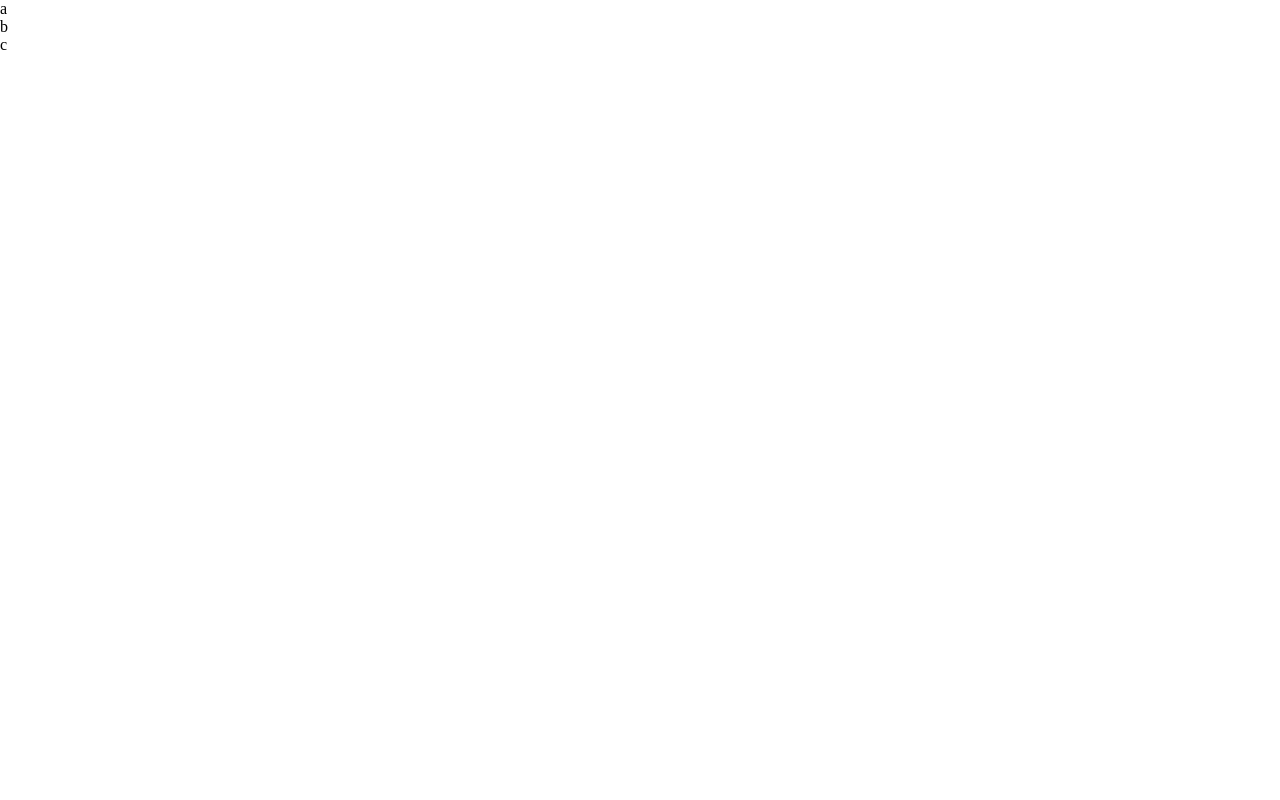
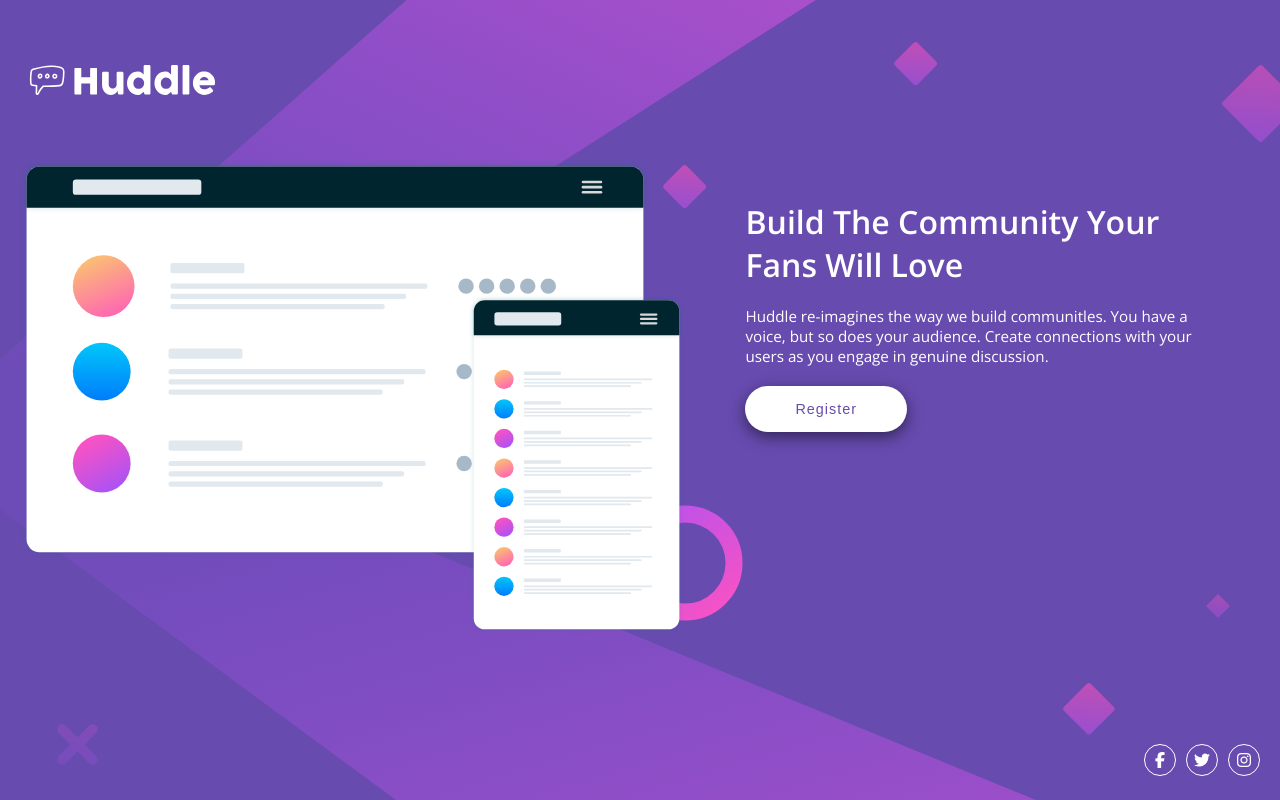
Before and after one commit to GTM35/lp-huddle, a plain HTML site: page index.html in a window 1280 px wide. Drawn offline with nearby package versions, Linux system fonts and the light colour scheme.

Commit message:
Finalizando projeto

```diff
--- a/index.html
+++ b/index.html
@@ -23,8 +23,35 @@
     <link rel="stylesheet" href="./src/css/responsive.css" />
   </head>
   <body>
-    <header>a</header>
-    <main>b</main>
-    <footer>c</footer>
+    <header>
+      <div class="logo">
+        <img src="./src/images/logo.svg" alt="Huddle Logo" />
+      </div>
+    </header>
+    <main>
+      <div class="image-area">
+        <img src="./src/images/illustration-mockups.svg" alt="Mockups" />
+      </div>
+      <div class="info-area">
+        <h1 class="title">Build The Community Your Fans Will Love</h1>
+        <p class="text">
+          Huddle re-imagines the way we build communitles. You have a voice, but
+          so does your audience. Create connections with your users as you
+          engage in genuine discussion.
+        </p>
+        <button class="button">Register</button>
+      </div>
+    </main>
+    <footer>
+      <a href="#" class="icon">
+        <i class="fa-brands fa-facebook-f"></i>
+      </a>
+      <a href="#" class="icon">
+        <i class="fa-brands fa-twitter"></i>
+      </a>
+      <a href="#" class="icon">
+        <i class="fa-brands fa-instagram"></i>
+      </a>
+    </footer>
   </body>
 </html>
--- a/src/css/responsive.css
+++ b/src/css/responsive.css
@@ -1,2 +1,50 @@
 @media (max-width: 375px) {
+  body {
+    padding: 0 30px;
+    grid-template-rows: 10% auto 10%;
+    gap: 10px;
+    background: url("../images/bg-mobile.svg") center top no-repeat;
+    background-color: var(--bg-color);
+    background-position: cover;
+  }
+
+  header {
+    margin: 50px 0;
+  }
+
+  header .logo {
+    max-width: 150px;
+  }
+
+  main {
+    grid-template-columns: 1fr;
+    grid-template-rows: auto auto;
+    grid-template-areas:
+      "img-area"
+      "info-area";
+    gap: 20px;
+    padding: 50px 0;
+  }
+
+  main .info-area {
+    padding: 0;
+    display: flex;
+    flex-direction: column;
+    align-items: center;
+  }
+
+  main .info-area .title {
+    font-size: 1.5rem;
+  }
+
+  main .info-area .text {
+    font-size: 1rem;
+    text-align: center;
+  }
+
+  footer {
+    display: flex;
+    align-items: center;
+    justify-content: center;
+  }
 }
--- a/src/css/style.css
+++ b/src/css/style.css
@@ -0,0 +1,110 @@
+body {
+  width: 100vw;
+  height: 100vh;
+  padding: 0 20px;
+  background: url("../images/bg-desktop.svg") center center no-repeat;
+  background-color: var(--bg-color);
+  background-position: cover;
+  font-family: var(--font-normal);
+  display: grid;
+  grid-template-columns: 1fr;
+  grid-template-rows: 20% 70% 10%;
+  grid-template-areas:
+    "header"
+    "main"
+    "footer";
+}
+
+header {
+  grid-area: header;
+}
+
+header .logo {
+  display: flex;
+  align-items: center;
+  max-width: 200px;
+  height: 100%;
+}
+
+header .logo img {
+  width: 100%;
+}
+
+main {
+  display: grid;
+  grid-template-columns: 1.2fr 1fr;
+  grid-template-areas: "img-area info-area";
+  gap: 20px;
+  grid-area: main;
+}
+
+main .image-area {
+  grid-area: img-area;
+}
+
+main .image-area img {
+  width: 100%;
+}
+
+main .info-area {
+  grid-area: info-area;
+  padding: 40px;
+  color: var(--primary-color);
+}
+
+main .info-area .title {
+  font-weight: 600;
+}
+
+main .info-area .text {
+  font-weight: 300;
+  margin: 20px 0;
+  font-size: 0.95rem;
+}
+
+main .button {
+  padding: 15px 50px;
+  border-radius: 40px;
+  cursor: pointer;
+  outline: none;
+  border: none;
+  background-color: var(--primary-color);
+  color: var(--bg-color);
+  font-weight: 500;
+  font-size: 0.9rem;
+  letter-spacing: 1px;
+  transition: 0.3s;
+  box-shadow: 0px 5px 15px rgba(0, 0, 0, 0.5);
+}
+
+main .button:hover {
+  background-color: var(--secondary-color);
+  color: var(--primary-color);
+}
+
+footer {
+  grid-area: footer;
+  display: flex;
+  align-items: center;
+  justify-content: flex-end;
+}
+
+footer .icon {
+  width: 30px;
+  height: 30px;
+  margin-left: 10px;
+  display: flex;
+  align-items: center;
+  justify-content: center;
+  border-radius: 100%;
+  border: 1px solid var(--primary-color);
+  padding: 15px;
+  cursor: pointer;
+  color: var(--primary-color);
+  transition: 0.3s;
+}
+
+footer .icon:hover {
+  border-color: var(--secondary-color);
+  color: var(--secondary-color);
+}
```
